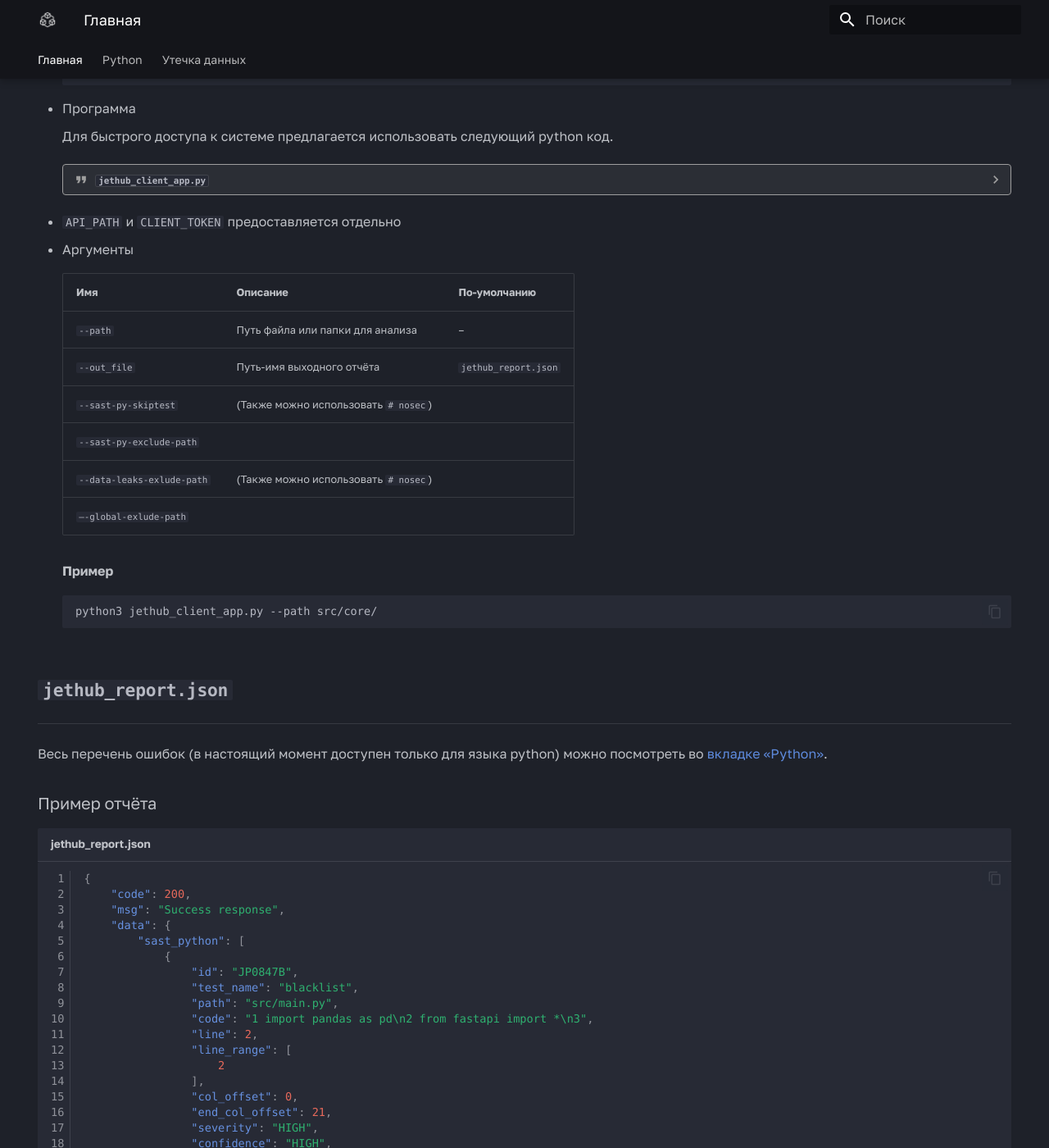
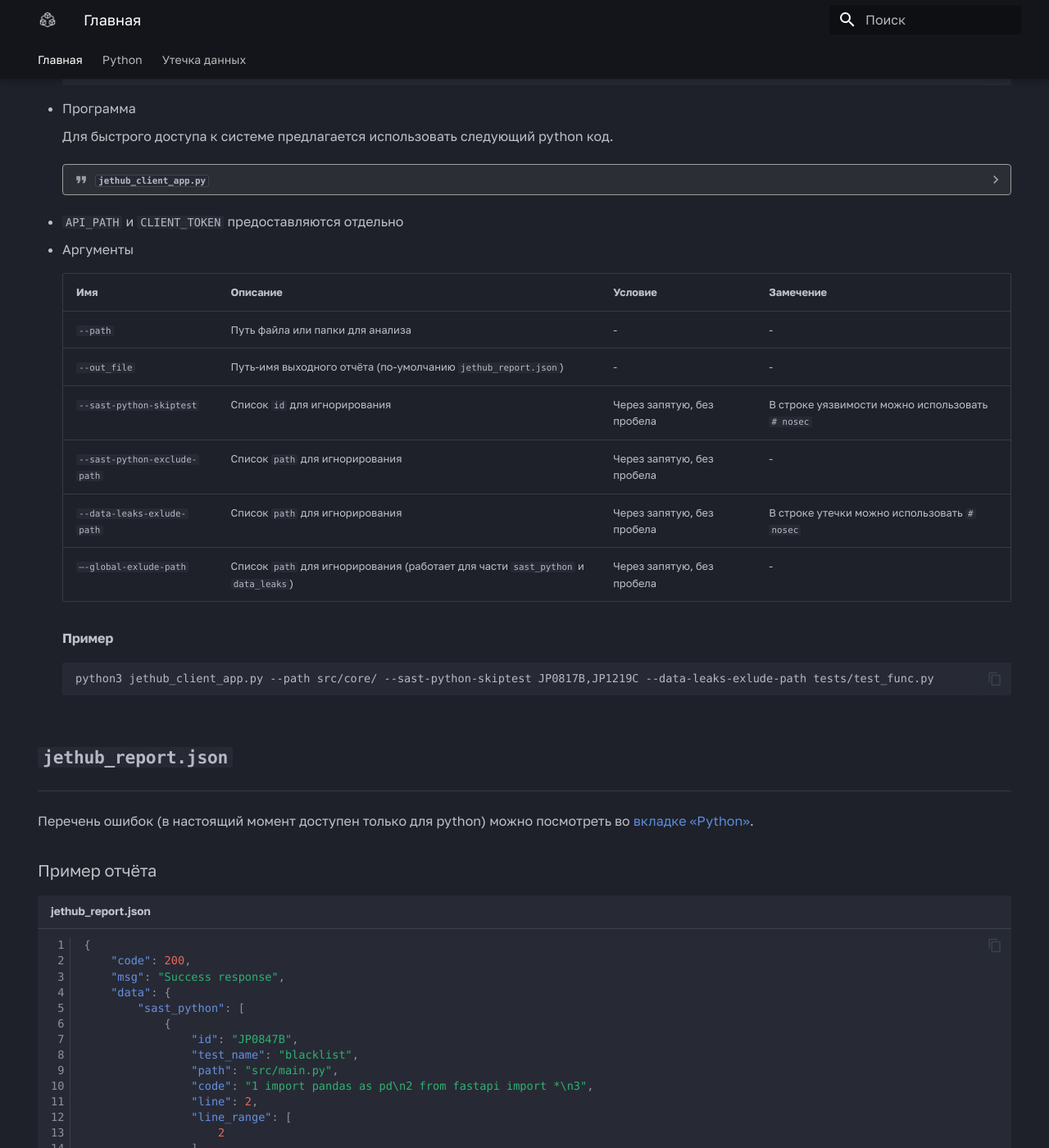
Before and after one commit to jethub-tech/docs.jethub.pro, an MkDocs documentation site: the page built from docs/index.md, in a window 1280 px wide and 1400 px high, scrolled down 567 px. Shown: the whole window at 82% size. Built offline with MkDocs 1.6.1 and Material for MkDocs 9.7.7, drawn with Linux system fonts in a browser that asks for light colours; some web fonts are replaced.

Commit message:
update args table

````diff
--- a/docs/index.md
+++ b/docs/index.md
@@ -84,29 +83,29 @@ flowchart LR
         --8<-- "./docs/assets/example_jethub_client_app.py"
         ```
 
-- `API_PATH` и `CLIENT_TOKEN` предоставляется отдельно
+- `API_PATH` и `CLIENT_TOKEN` предоставляются отдельно
 
 - Аргументы
 
-    | Имя                        | Описание                                   | По-умолчанию         |
-    | -------------------------- | ------------------------------------------ | -------------------- |
-    | `--path`                   | Путь файла или папки для анализа           |  –                   |
-    | `--out_file`               | Путь-имя выходного отчёта                  | `jethub_report.json` |
-    | `--sast-py-skiptest`       | (Также можно использовать `# nosec`)
-    | `--sast-py-exclude-path`   |
-    | `--data-leaks-exlude-path` | (Также можно использовать `# nosec`)
-    | `—-global-exlude-path`     |
+    | Имя                          | Описание                                                                          | Условие                    | Замечение                                        |
+    | ---------------------------- | --------------------------------------------------------------------------------- | -------------------------- | ------------------------------------------------ |
+    | `--path`                     | Путь файла или папки для анализа                                                  | -                          | -                                                |
+    | `--out_file`                 | Путь-имя выходного отчёта (по-умолчанию `jethub_report.json`)                     | -                          | -                                                |
+    | `--sast-python-skiptest`     | Список `id` для игнорирования                                                     | Через запятую, без пробела | В строке уязвимости можно использовать `# nosec` |
+    | `--sast-python-exclude-path` | Список `path` для игнорирования                                                   | Через запятую, без пробела | -                                                |
+    | `--data-leaks-exlude-path`   | Список `path` для игнорирования                                                   | Через запятую, без пробела | В строке утечки можно использовать `# nosec`     |
+    | `—-global-exlude-path`       | Список `path` для игнорирования (работает для части `sast_python` и `data_leaks`) | Через запятую, без пробела | -                                                |
 
     **Пример**
 
     ```bash
-    python3 jethub_client_app.py --path src/core/
+    python3 jethub_client_app.py --path src/core/ --sast-python-skiptest JP0817B,JP1219C --data-leaks-exlude-path tests/test_func.py
     ```
 
 ## **`jethub_report.json`**
 ----
 
-Весь перечень ошибок (в настоящий момент доступен только для языка python) можно посмотреть во [вкладке «Python»](https://docs.jethub.pro/python/).
+Перечень ошибок (в настоящий момент доступен только для python) можно посмотреть во [вкладке «Python»](https://docs.jethub.pro/python/).
 
 ### Пример отчёта
 
````
Also changed, not shown: other parts of docs/index.md (+0 -1 lines).
